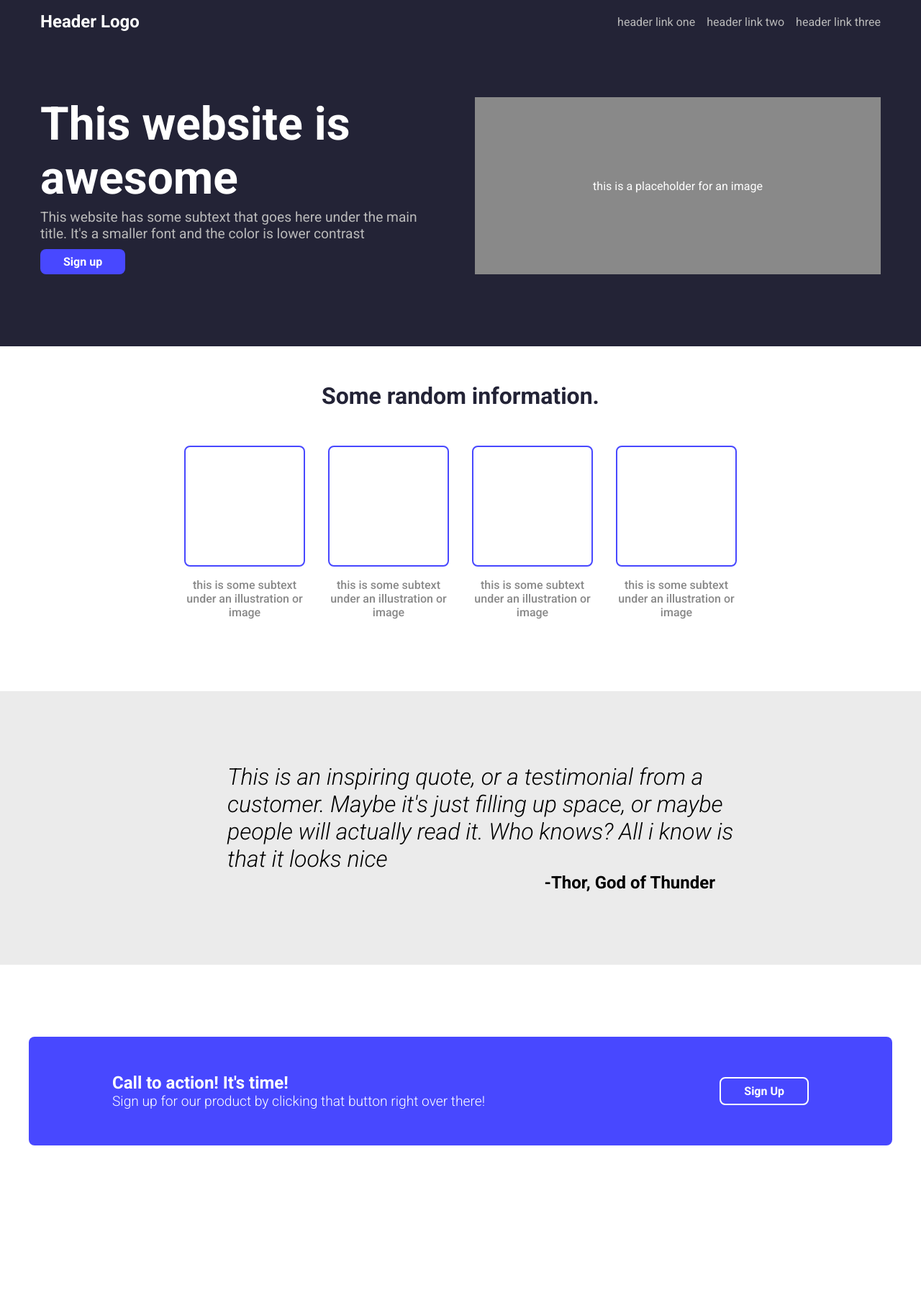
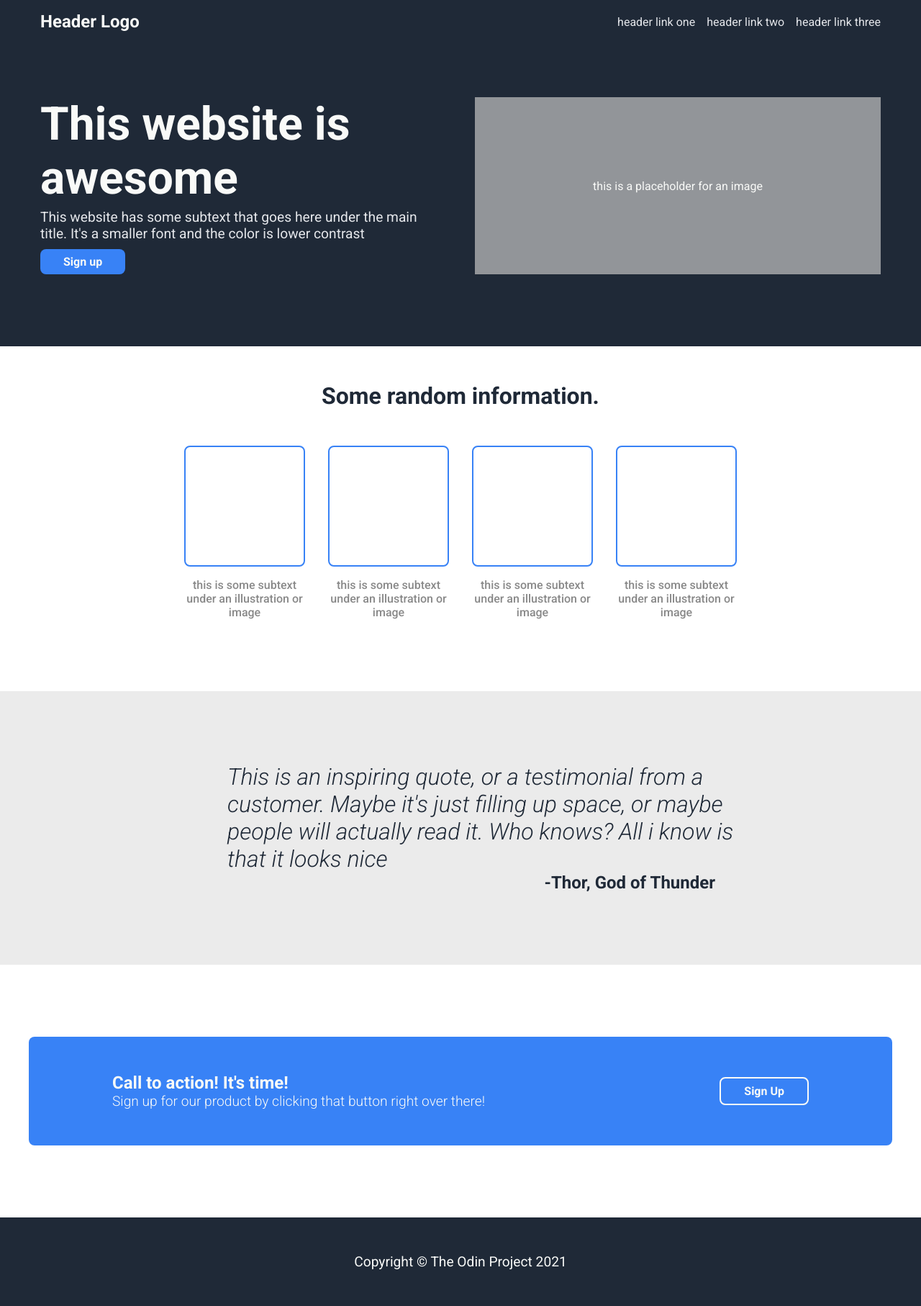
Before and after one commit to fyaja/odin-landing-page, a plain HTML site: page index.html in a window 1280 px wide. Shown: the whole page at 72% size. Before the commit the page ends 1691 px from the top, so only its background shows below. Drawn offline with Linux system fonts and the light colour scheme.

Commit message:
fix color (not perfect hehe)

```diff
--- a/index.html
+++ b/index.html
@@ -87,6 +87,8 @@
       <button>Sign Up</button>
     </div>
   </div>
+
+  <footer>Copyright &copy; The Odin Project 2021</footer>
 </body>
 
 </html>
--- a/style.css
+++ b/style.css
@@ -13,7 +13,7 @@
 
 /* hero section */
 .hero{
-  background-color: rgb(35, 35, 54);
+  background-color: #1f2937;
 }
 
 .hero .navigation{
@@ -26,7 +26,7 @@
 .navigation .logo{
   font-size: 1.5rem;
   font-weight: bold;
-  color: white;
+  color: #f9faf8;
 }
 
 .navigation ul{
@@ -37,7 +37,7 @@
 
 .navigation ul li a{
   text-decoration: none;
-  color: rgb(186, 186, 186);
+  color: #e5e7eb;
 }
 
 .hero .hero-content{
@@ -54,14 +54,14 @@
 }
 
 .hero-text h1{
-  color: white;
+  color: #f9faf8;
   font-size: 4rem;
   /* line-height: 1em; */
   margin-bottom: 5px;
 }
 
 .hero-text p{
-  color: rgb(186, 186, 186);
+  color: #e5e7eb;
   margin-bottom: 10px;
   font-size: 1.2rem;
 }
@@ -69,17 +69,17 @@
 .hero-text button{
   font-size: 1rem;
   font-weight: bold;
-  color: white;
+  color: #f9faf8;
   border: none;
-  background-color: rgb(72, 72, 255);
+  background-color: #3882f6;
   padding: 0.5rem 2rem;
   border-radius: 0.5rem;
 }
 
 .hero-content .hero-img{
   flex: 1;
-  background-color: rgb(137, 137, 137);
-  color: white;
+  background-color: #929599;
+  color: #f9faf8;
   /* min-height: 250px; */
   display: flex;
   justify-content: center;
@@ -97,7 +97,7 @@
 .card-section h2{
   text-align: center;
   font-size: 2rem;
-  color: rgb(35, 35, 54);
+  color: #1f2937;
   margin-bottom: 50px;
 }
 
@@ -115,7 +115,7 @@
 .card .card-border{
   aspect-ratio: 1;
   border-radius: 0.5rem;
-  border: 2px solid rgb(72, 72, 255);
+  border: 2px solid #3882f6;
 }
 
 .card .card-text{
@@ -137,6 +137,7 @@
   display: flex;
   flex-direction: column;
   align-items: flex-end;
+  color: #1f2937;
 }
 
 .quote-container .text{
@@ -153,7 +154,7 @@
 }
 
 .cta-section{
-  background-color: rgb(72, 72, 255);
+  background-color: #3882f6;
   border-radius: 0.5rem;
   margin-block: 100px;
   padding-block: 50px;
@@ -169,7 +170,7 @@
 }
 
 .cta-container .cta-left{
-  color: white;
+  color: #f9faf8;
 }
 
 .cta-left h2{
@@ -184,9 +185,17 @@
 .cta-container button{
   font-size: 1rem;
   font-weight: bold;
-  color: white;
-  border: 2px solid white;
+  color: #f9faf8;
+  border: 2px solid #f9faf8;
   background: none;
   padding: 0.5rem 2rem;
   border-radius: 0.5rem;
 }
+
+footer{
+  font-size: 1.2rem;
+  color: #f9faf8;
+  background-color:  #1f2937;
+  text-align: center;
+  padding: 50px;
+}
```
